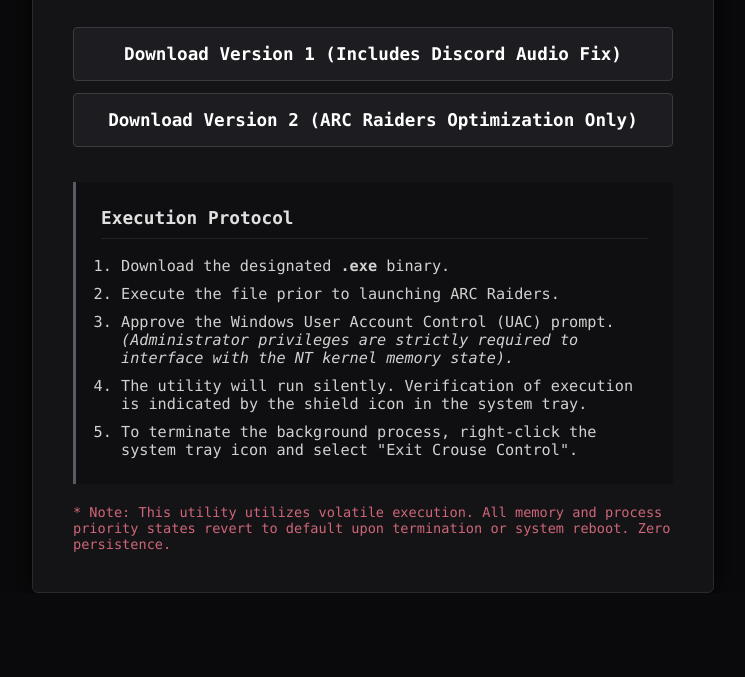
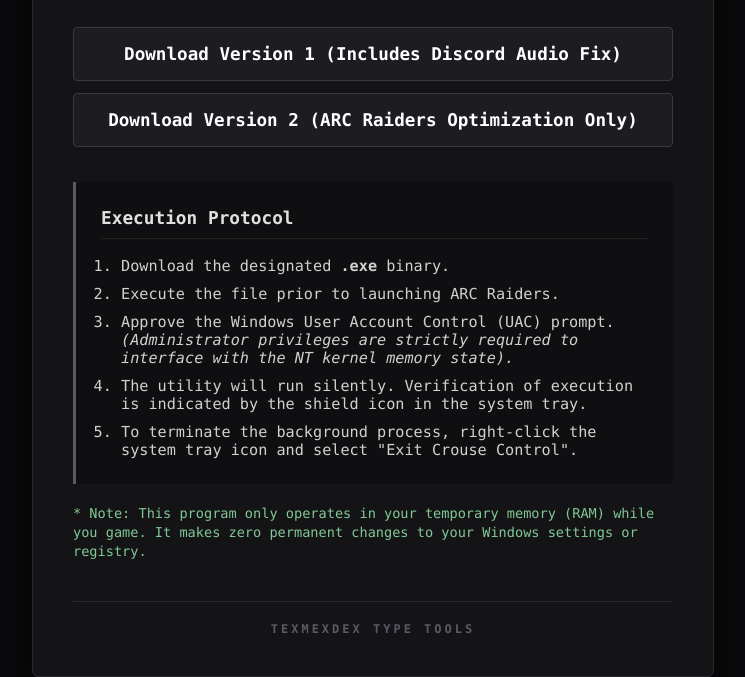
Before and after one commit to Texmexdex/CrouseControl, a plain HTML site: page index.html in a window 1280 px wide. Shown: the part 322-999 px from the top of the page, without its empty margins (267-1012 px from the left). Before the commit the page ends 915 px from the top, so only its background shows below. Drawn offline with Linux system fonts and the light colour scheme.

Commit message:
Modify warning text and add footer section
Updated warning message and added footer branding.

```diff
--- a/index.html
+++ b/index.html
@@ -25,6 +25,7 @@
             width: 90%;
             box-shadow: 0 10px 30px rgba(0, 0, 0, 0.8);
             text-align: center;
+            position: relative;
         }
         .logo {
             width: 120px;
@@ -91,10 +92,21 @@
             margin-bottom: 0;
         }
         .warning {
-            color: #cf6679;
+            color: #81c995;
             font-size: 0.85em;
             margin-top: 20px;
             text-align: left;
+            line-height: 1.4;
+        }
+        .footer-brand {
+            margin-top: 40px;
+            padding-top: 20px;
+            border-top: 1px solid #2a2a2e;
+            color: #5a5a66;
+            font-size: 0.75em;
+            letter-spacing: 3px;
+            text-transform: uppercase;
+            font-weight: bold;
         }
     </style>
 </head>
@@ -119,8 +131,12 @@
             </ol>
         </div>
 
-        <div class="warning">
-            * Note: This utility utilizes volatile execution. All memory and process priority states revert to default upon termination or system reboot. Zero persistence.
+            <div class="warning" style="color: #81c995;">
+                * Note: This program only operates in your temporary memory (RAM) while you game. It makes zero permanent changes to your Windows settings or registry.
+            </div>
+
+        <div class="footer-brand">
+            TeXmExDeX Type Tools
         </div>
     </div>
 </body>
```
